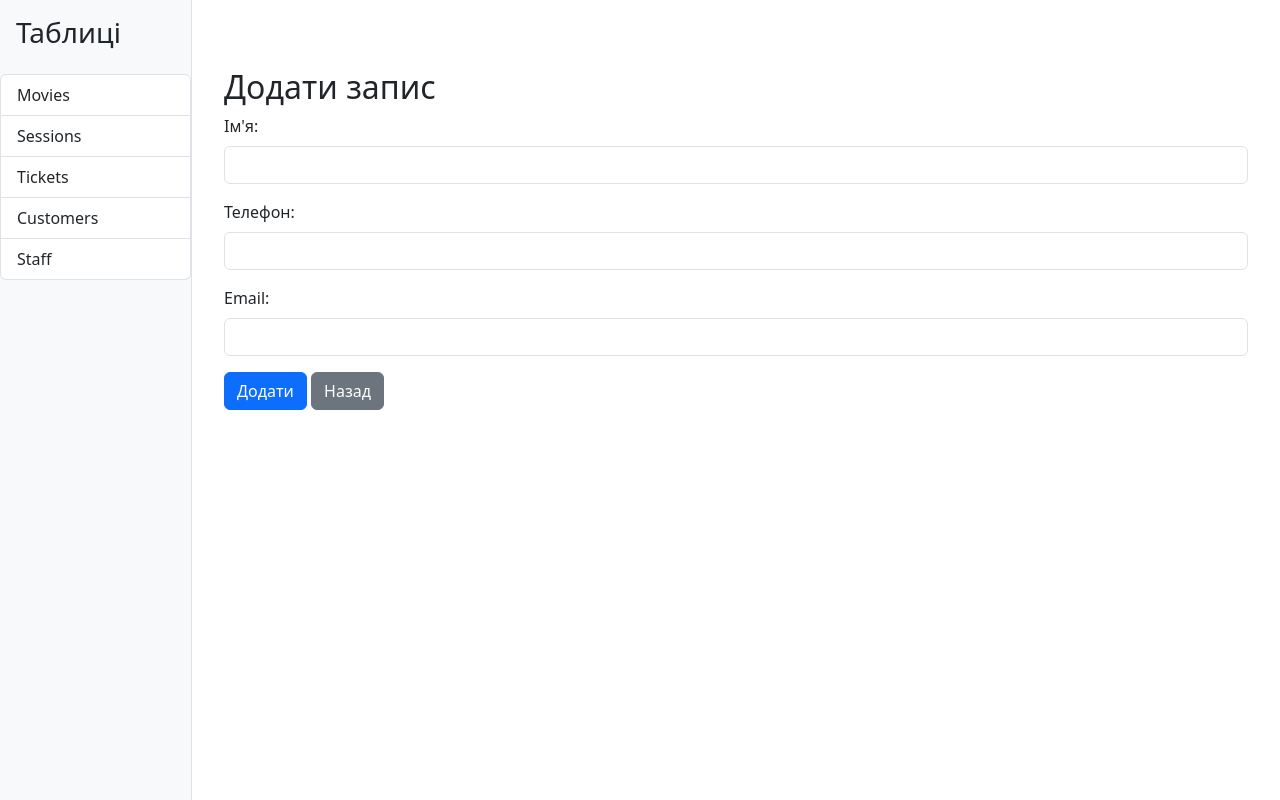
After one commit to kertrick/cinema_project, a Django app: page /cinema/customers/add/ in a window 1280 px wide. The commit adds this page. Run offline with Django 5.2, Linux system fonts and the light colour scheme.

Commit message:
зробив робочу кнопку додати запис та зробив панель зліва щоб вона знаходилась там завжди

```diff
--- a/cinema/migrations/static/css/css.css
+++ b/cinema/static/css/styles.css
@@ -3,21 +3,25 @@ body {
     min-height: 100vh;
     margin: 0;
 }
+
 .sidebar {
     width: 250px;
     background-color: #343a40;
     color: white;
     padding: 20px;
 }
+
 .sidebar a {
     color: white;
     text-decoration: none;
     display: block;
     margin-bottom: 10px;
 }
+
 .sidebar a:hover {
     text-decoration: underline;
 }
+
 .content {
     flex-grow: 1;
     padding: 20px;
--- /dev/null
+++ b/cinema/templates/cinema/add_record.html
@@ -0,0 +1,29 @@
+{% extends 'cinema/base.html' %}
+
+{% block title %}Додати запис{% endblock %}
+
+{% block content %}
+<div class="container mt-5">
+    <h2>Додати запис</h2>
+    <form method="post" action="">
+        {% csrf_token %}
+        {% if error %}
+        <div class="alert alert-danger">{{ error }}</div>
+        {% endif %}
+        <div class="mb-3">
+            <label for="customer-name" class="form-label">Ім'я:</label>
+            <input type="text" name="name" id="customer-name" class="form-control" required>
+        </div>
+        <div class="mb-3">
+            <label for="customer-phone" class="form-label">Телефон:</label>
+            <input type="text" name="phone" id="customer-phone" class="form-control" required>
+        </div>
+        <div class="mb-3">
+            <label for="customer-email" class="form-label">Email:</label>
+            <input type="email" name="email" id="customer-email" class="form-control" required>
+        </div>
+        <button type="submit" class="btn btn-primary">Додати</button>
+        <a href="{% url 'view_table' table_name %}" class="btn btn-secondary">Назад</a>
+    </form>
+</div>
+{% endblock %}
--- /dev/null
+++ b/cinema/templates/cinema/base.html
@@ -0,0 +1,30 @@
+<!DOCTYPE html>
+<html lang="en">
+<head>
+    <meta charset="UTF-8">
+    <meta name="viewport" content="width=device-width, initial-scale=1.0">
+    <title>{% block title %}Cinema Management{% endblock %}</title>
+    <link rel="stylesheet" href="https://cdn.jsdelivr.net/npm/bootstrap@5.3.0/dist/css/bootstrap.min.css">
+</head>
+<body>
+    <div class="d-flex">
+        <!-- Ліва панель -->
+        <div class="bg-light border-end" style="width: 15%; height: 100vh; overflow-y: auto;">
+            <h3 class="p-3">Таблиці</h3>
+            <div class="list-group">
+                <a href="{% url 'view_table' 'movies' %}" class="list-group-item list-group-item-action">Movies</a>
+                <a href="{% url 'view_table' 'sessions' %}" class="list-group-item list-group-item-action">Sessions</a>
+                <a href="{% url 'view_table' 'tickets' %}" class="list-group-item list-group-item-action">Tickets</a>
+                <a href="{% url 'view_table' 'customers' %}" class="list-group-item list-group-item-action">Customers</a>
+                <a href="{% url 'view_table' 'staff' %}" class="list-group-item list-group-item-action">Staff</a>
+            </div>
+        </div>
+
+        <!-- Основний контент -->
+        <div style="width: 85%; padding: 20px;">
+            {% block content %}
+            {% endblock %}
+        </div>
+    </div>
+</body>
+</html>
--- a/cinema/templates/cinema/index.html
+++ b/cinema/templates/cinema/index.html
@@ -4,12 +4,14 @@
     <meta charset="UTF-8">
     <meta name="viewport" content="width=device-width, initial-scale=1.0">
     <title>Cinema Management</title>
+    {% load static %}
+    {% comment %} <link rel="stylesheet" href="https://cdn.jsdelivr.net/npm/bootstrap@5.3.0/dist/css/bootstrap.min.css"> {% endcomment %}
+    <link rel="stylesheet" href="{% static 'css/index.css' %}">
     <link rel="stylesheet" href="https://cdn.jsdelivr.net/npm/bootstrap@5.3.0/dist/css/bootstrap.min.css">
-    {% comment %} <link rel="stylesheet" href="{% static 'css/index.css' %}"> {% endcomment %}
 </head>
 <body>
     <div class="container">
-        <h1 class="text-center my-4">Cinema Management</h1>
+        <h1 class="text-center">Cinema Management</h1>
         <div class="table-list">
             <ul class="list-group">
                 {% for table in tables %}
--- a/cinema/urls.py
+++ b/cinema/urls.py
@@ -1,10 +1,12 @@
-from django.urls import path
 from . import views
+from django.urls import path, include
+from django.views.generic import RedirectView
 
 urlpatterns = [
-    path('cinema/', views.index, name='cinema_home'),  # Головна сторінка
+    path('', views.index, name='cinema_home'),  # Головна сторінка
     path('cinema/<str:table_name>/', views.dashboard, name='view_table'),
     path('cinema/<str:table_name>/add/', views.add_record, name='add_record'),
     path('cinema/<str:table_name>/edit/<int:pk>/', views.edit_record, name='edit_record'),
     path('cinema/<str:table_name>/delete/<int:pk>/', views.delete_record, name='delete_record'),
+
 ]
--- a/cinema/views.py
+++ b/cinema/views.py
@@ -33,7 +33,29 @@ def add_record(request, table_name):
     if not model:
         return render(request, '404.html', status=404)
 
-    # Автоматично створюємо форму на основі моделі
+    if table_name == 'customers':  # Логіка для вкладки Customers
+        if request.method == 'POST':
+            name = request.POST.get('name')
+            phone = request.POST.get('phone')
+            email = request.POST.get('email')
+
+            # Перевіряємо, чи всі поля заповнені
+            if not all([name, phone, email]):
+                return render(request, 'cinema/add_record.html', {
+                    'error': 'Всі поля обов’язкові для заповнення.',
+                    'table_name': table_name,
+                })
+
+            # Додаємо новий запис
+            model.objects.create(name=name, phone=phone, email=email)
+
+            # Повертаємося до таблиці
+            return redirect('view_table', table_name=table_name)
+
+        # Відображаємо форму
+        return render(request, 'cinema/add_record.html', {'table_name': table_name})
+
+    # Логіка для інших таблиць
     Form = modelform_factory(model, exclude=[])
     if request.method == 'POST':
         form = Form(request.POST)
```
Also changed, not shown: cinema/static/css/dashboard.css (added, +28 -0 lines), cinema/templates/cinema/dashboard.html (+9 -23 lines), cinema/static/css/123.css (renamed from cinema/migrations/static/css/index.css), cinema/templates/cinema/form.html (renamed from cinema/templates/cinema/forms.html), db.sqlite3.
